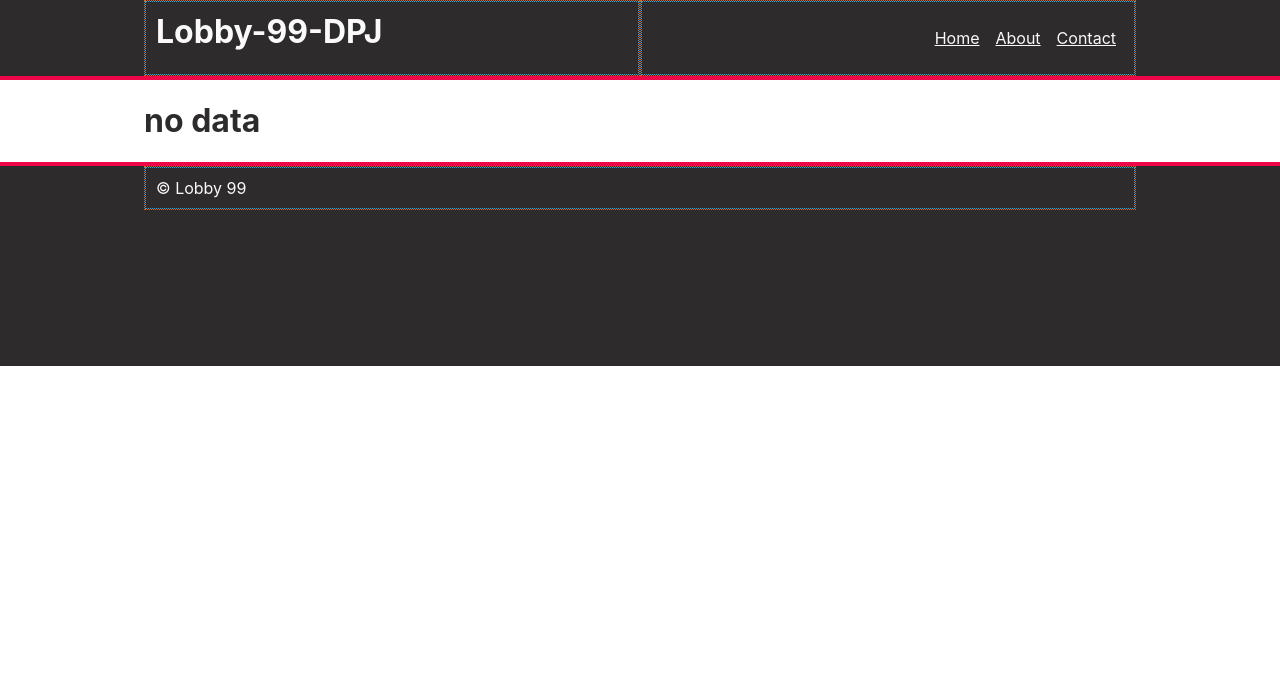
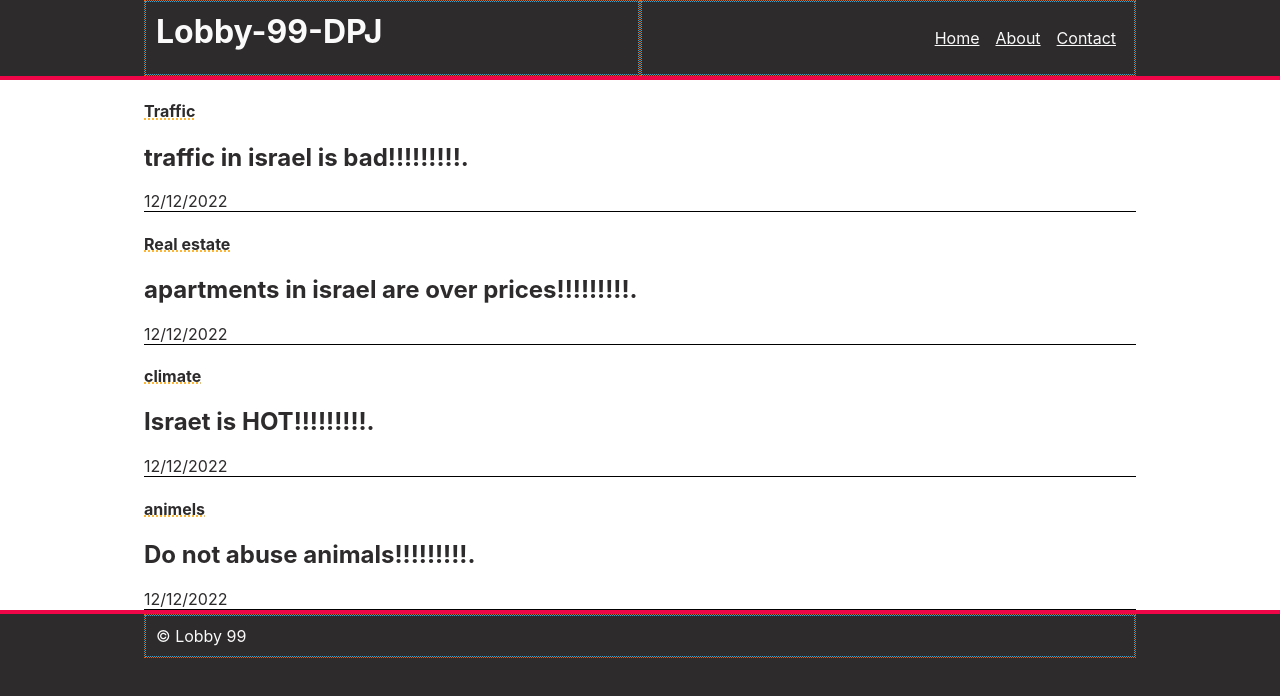
Before and after one commit to nadavf95/Lobby-99-news, a Next.js app: page / in a window 1280 px wide. Shown: the top 696 px of the page. Built offline with nearby package versions, Linux system fonts and the light colour scheme.

Commit message:
working on homePage

```diff
--- a/pages/homePage.js
+++ b/pages/homePage.js
@@ -3,8 +3,26 @@
 
 
 export default function HomePage({data}) {
-
-    return{
-        //mapping articles headers item into list of  buttons itemes.
+    if (data){
+        return(
+            //mapping articles headers item into list of  buttons itemes.
+            <div className="articles_list">
+                {data.map(article => {
+                    return(
+                        <div key={article.id} className="article_head_item">
+                            <div className="article_head_content">
+                                <div className="article_head_subject">
+                                    <h4>{article.subject}</h4>
+                                </div>
+                                <div className="article_head_text">
+                                    <h2>{article.head_text}</h2>
+                                </div>
+                                <div className="article_publish_date"> {article.publish_date} </div>
+                            </div>
+                        </div>
+                    )
+                })}
+            </div>
+        )
     }
 }
--- a/pages/index.js
+++ b/pages/index.js
@@ -12,10 +12,30 @@ export default function IndexPage() {
   // if (isLoading) return <Message content="Loading..." />
   // if (isError) return <Message content="An error occured..." />
   // if (!data) return <Message content="No data could be loaded..." />
-
-  let data = null;
+  let data = [{"id":"1",
+               "subject":"Traffic",
+               "head_text":"traffic in israel is bad!!!!!!!!!.",
+               "publish_date":"12/12/2022"
+              },
+              { "id":"2",
+                "subject":"Real estate",
+                "head_text":"apartments in israel are over prices!!!!!!!!!.",
+                "publish_date":"12/12/2022"
+              },
+              { "id":"3",
+                "subject":"climate",
+                "head_text":"Israet is HOT!!!!!!!!!.",
+                "publish_date":"12/12/2022"
+              },
+              { "id":"4",
+                "subject":"animels",
+                "head_text":"Do not abuse animals!!!!!!!!!.",
+                "publish_date":"12/12/2022"
+              }
+             ];
 
   if (data){
+    console.log(data);
     return (
       <>
         <HomePage data={data}/>
--- a/styles.css
+++ b/styles.css
@@ -12,6 +12,29 @@
   --layout-guide-item: rgba(255, 89, 0, 0.975);
   --layout-guide-content: rgb(0, 183, 255);
 }
+
+/* our project */
+
+.article_head_content {
+  border-bottom: 1px solid black;
+}
+
+.article_head_subject{
+  text-decoration: underline dotted orange;
+}
+
+.article_head_text{
+
+}
+
+
+
+
+
+
+
+
+
 
 /* start design helpers */
 
```
